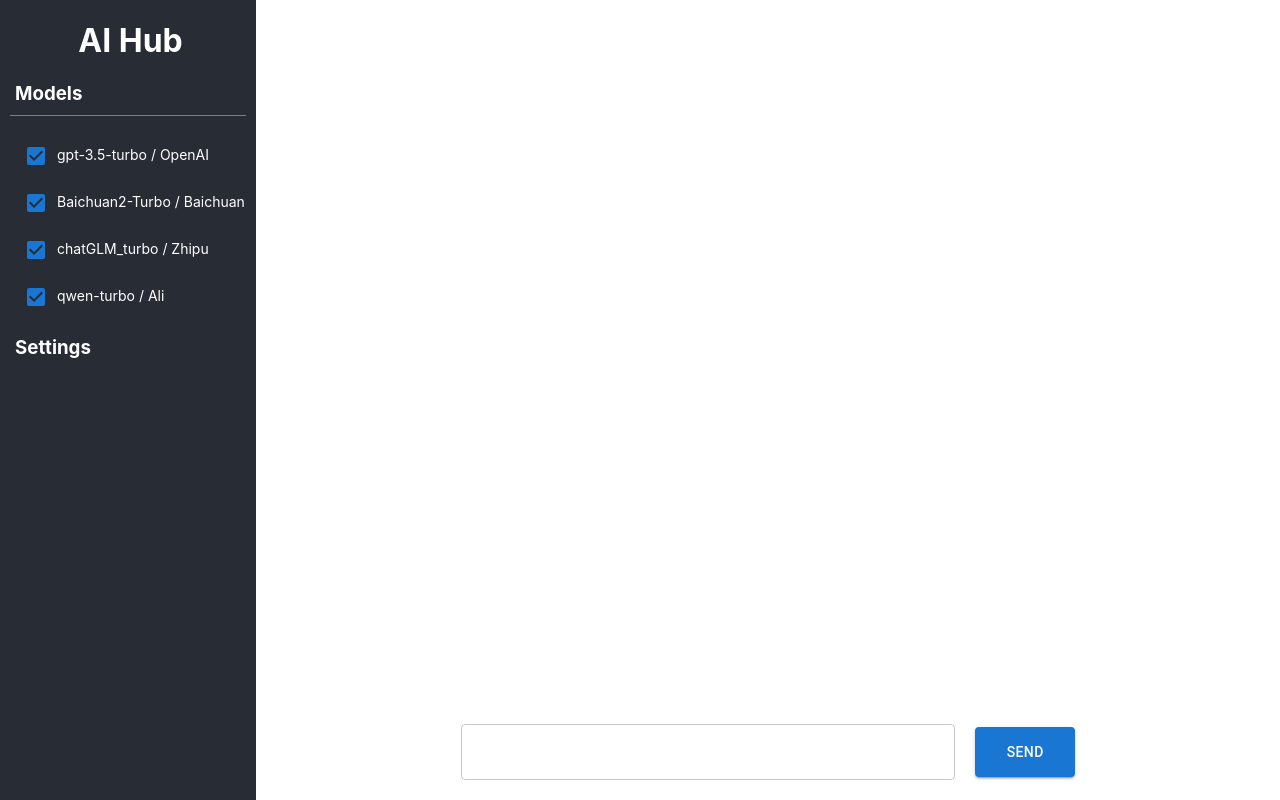
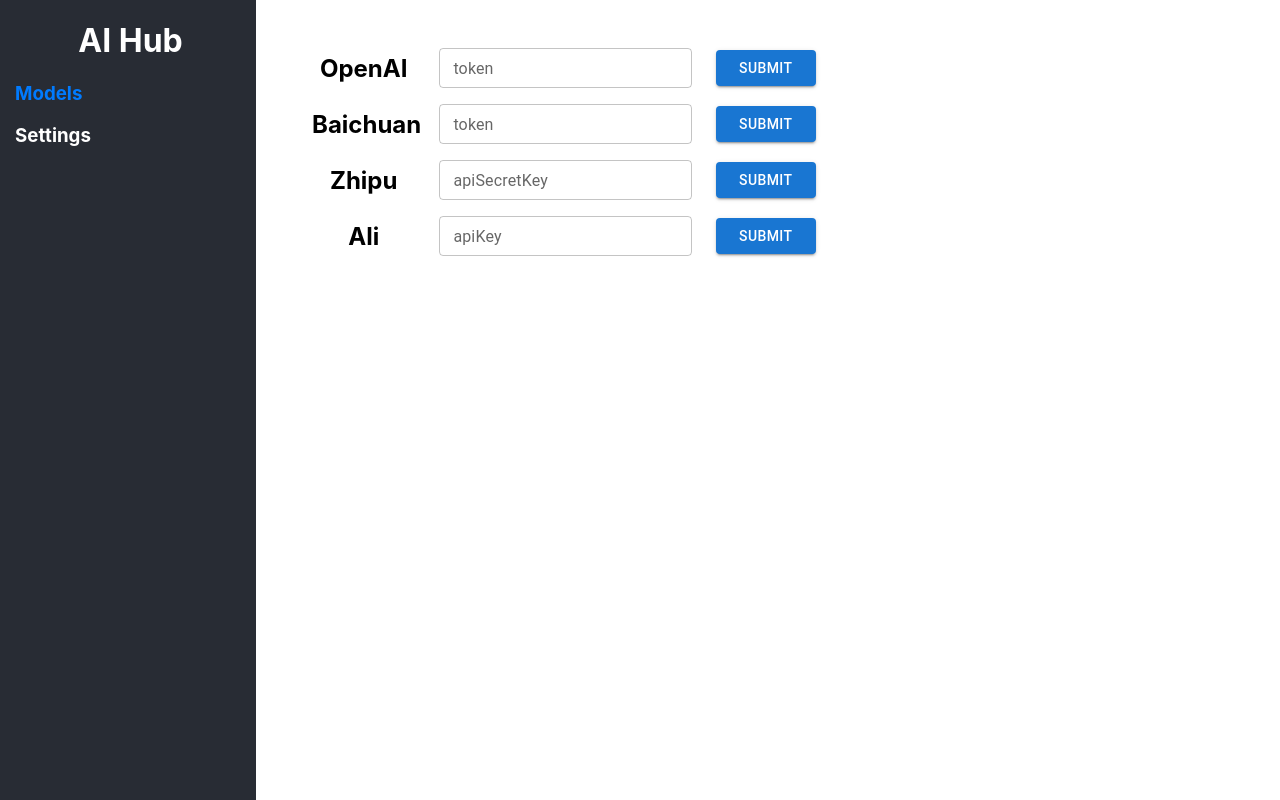
Before and after one commit to xielong/ai-hub, a React (Create React App) app in the folder ai-hub-fe/: page /settings in a window 1280 px wide. Built offline with nearby package versions, Linux system fonts and the light colour scheme.

Commit message:
Implement page navigation with shared sidebar

```diff
--- a/ai-hub-fe/package.json
+++ b/ai-hub-fe/package.json
@@ -14,6 +14,7 @@
     "marked": "^11.1.0",
     "react": "^18.2.0",
     "react-dom": "^18.2.0",
+    "react-router-dom": "^6.21.2",
     "react-scripts": "5.0.1",
     "web-vitals": "^2.1.4"
   },
--- a/ai-hub-fe/src/App.js
+++ b/ai-hub-fe/src/App.js
@@ -1,13 +1,19 @@
-// App.js
 import React from 'react';
+import {BrowserRouter as Router, Route, Routes} from 'react-router-dom';
 import Chat from './Chat';
+import Settings from './Settings';
 import './App.css';
 
 function App() {
     return (
-        <div className="App">
-            <Chat/>
-        </div>
+        <Router>
+            <div className="App">
+                <Routes>
+                    <Route path="/" element={<Chat/>}/>
+                    <Route path="/settings" element={<Settings/>}/>
+                </Routes>
+            </div>
+        </Router>
     );
 }
 
--- a/ai-hub-fe/src/Chat.css
+++ b/ai-hub-fe/src/Chat.css
@@ -26,7 +26,7 @@
     text-align: left;
 }
 
-.sidebar-section-title{
+.sidebar-section-title {
     padding-bottom: 10px;
     border-bottom: 1px solid rgba(255, 255, 255, 0.4);
 }
@@ -95,3 +95,14 @@
     padding: 10px;
     width: 60%;
 }
+
+.link-style {
+    text-decoration: none;
+    color: #007bff;
+    font-weight: bold;
+}
+
+.link-style:hover {
+    color: #0056b3;
+    text-decoration: underline;
+}
--- a/ai-hub-fe/src/Chat.js
+++ b/ai-hub-fe/src/Chat.js
@@ -6,6 +6,7 @@
 import DOMPurify from 'dompurify';
 
 import './Chat.css';
+import Sidebar from "./Sidebar";
 
 function Chat() {
     const [input, setInput] = useState('');
@@ -41,7 +42,7 @@
                 checked={selectedModels[modelName]}
                 onChange={(e) => handleModelChange(modelName, e.target.checked)}
             />
-            <label htmlFor={modelId}>{modelName.split('/')[1]} / {modelName.split('/')[0]}</label>
+            <label htmlFor={modelId}>{modelName.split('/')[0]} / {modelName.split('/')[1]}</label>
         </div>
     );
 
@@ -117,16 +118,7 @@
 
     return (
         <div className="chat-container">
-            <div className="sidebar">
-                <h1>AI Hub</h1>
-                <div className="model-selection-area">
-                    <h3 className="sidebar-section-title">Models</h3>
-                    {Object.keys(selectedModels).map((modelName, index) => (
-                        <ModelSelector key={index} modelId={`model${index}`} modelName={modelName}/>
-                    ))}
-                    <h3>Settings</h3>
-                </div>
-            </div>
+            <Sidebar selectedModels={selectedModels} handleModelChange={handleModelChange}/>
             <div className="main-content">
                 <div className="message-area">
                     {messages.map((msg, index) => {
--- a/ai-hub-fe/src/Settings.css
+++ b/ai-hub-fe/src/Settings.css
@@ -0,0 +1,4 @@
+.settings-container {
+    display: flex;
+    height: 100vh;
+}
--- a/ai-hub-fe/src/Settings.js
+++ b/ai-hub-fe/src/Settings.js
@@ -4,6 +4,7 @@
 import './Settings.css';
 import Button from "@mui/material/Button";
 import {Grid} from "@mui/material";
+import Sidebar from "./Sidebar";
 
 
 function Settings() {
@@ -12,26 +13,28 @@
         {name: 'OpenAI', credentials: ['token']},
         {name: 'Baichuan', credentials: ['token']},
         {name: 'Zhipu', credentials: ['apiSecretKey']},
-        {name: 'Baidu', credentials: ['apiKey', 'secretKey']},
         {name: 'Ali', credentials: ['apiKey']},
-        {name: 'MiniMax', credentials: ['apiKey']},
-        {name: 'Xunfei', credentials: ['apiKey', 'apiSecret']},
-        {name: 'Tencent', credentials: ['appId', 'secretId', 'secretKey']},
-        // 更多模型...
     ];
 
+    const selectedModels = {/* ... */};
+    const handleModelChange = {/* ... */};
+
     return (
+        <div className="settings-container">
+            <Sidebar selectedModels={selectedModels} handleModelChange={handleModelChange}/>
             <Box
                 component="form"
                 sx={{
                     '& .MuiTextField-root': {m: 1, width: '25ch'},
+                    marginTop: '40px',
+                    marginLeft: '40px'
                 }}
                 noValidate
                 autoComplete="off"
             >
                 {models.map((model, index) => (
                     <Grid container key={index} alignItems="center" spacing={2}>
-                    <Grid item xs={1}>
+                        <Grid item xs={3}>
                             <h2 style={{margin: 0, paddingLeft: '16px'}}>{model.name}</h2>
                         </Grid>
                         {model.credentials.map((cred, credIndex) => (
@@ -50,6 +53,7 @@
                     </Grid>
                 ))}
             </Box>
+        </div>
     );
 
 }
--- /dev/null
+++ b/ai-hub-fe/src/Sidebar.css
@@ -0,0 +1,6 @@
+.sidebar {
+    width: 20%;
+    background-color: #282c34;
+    text-indent: 5px;
+    color: #FFFFFF;
+}
--- /dev/null
+++ b/ai-hub-fe/src/Sidebar.js
@@ -0,0 +1,46 @@
+import React from 'react';
+import Checkbox from '@mui/material/Checkbox';
+import {Link, useLocation} from 'react-router-dom';
+import './Sidebar.css';
+
+function Sidebar({selectedModels, handleModelChange}) {
+    const location = useLocation();
+
+    const isCurrentPage = (path) => {
+        return location.pathname === path;
+    };
+
+    const ModelSelector = ({modelId, modelName}) => (
+        <div className="model-selector">
+            <Checkbox
+                id={modelId}
+                checked={selectedModels[modelName]}
+                onChange={(e) => handleModelChange(modelName, e.target.checked)}
+            />
+            <label htmlFor={modelId}>{modelName.split('/')[0]} / {modelName.split('/')[1]}</label>
+        </div>
+    );
+
+    return (
+        <div className="sidebar">
+            <h1>AI Hub</h1>
+            <div className="model-selection-area">
+                {isCurrentPage('/') ? (
+                    <h3 className="sidebar-section-title">Models</h3>
+                ) : (
+                    <Link to="/" className="link-style"><h3>Models</h3></Link>
+                )}
+                {Object.keys(selectedModels).map((modelName, index) => (
+                    <ModelSelector key={index} modelId={`model${index}`} modelName={modelName}/>
+                ))}
+                {isCurrentPage('/settings') ? (
+                    <h3>Settings</h3>
+                ) : (
+                    <Link to="/settings" className="link-style"><h3>Settings</h3></Link>
+                )}
+            </div>
+        </div>
+    );
+}
+
+export default Sidebar;
```
Also changed, not shown: 1 other file (tests, documents, lock files or other folders). Lines whose indentation alone changed are shown as unchanged.
